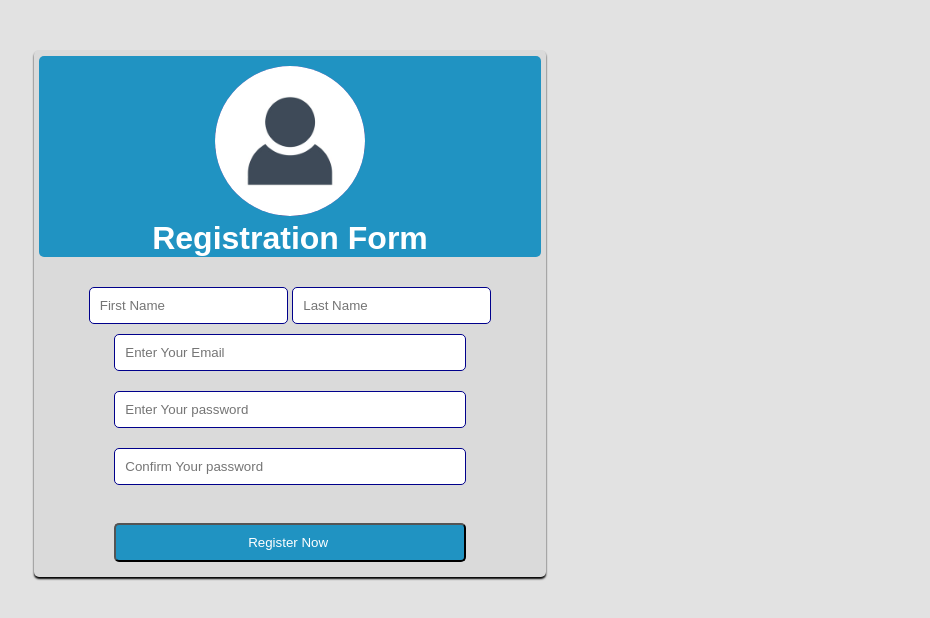
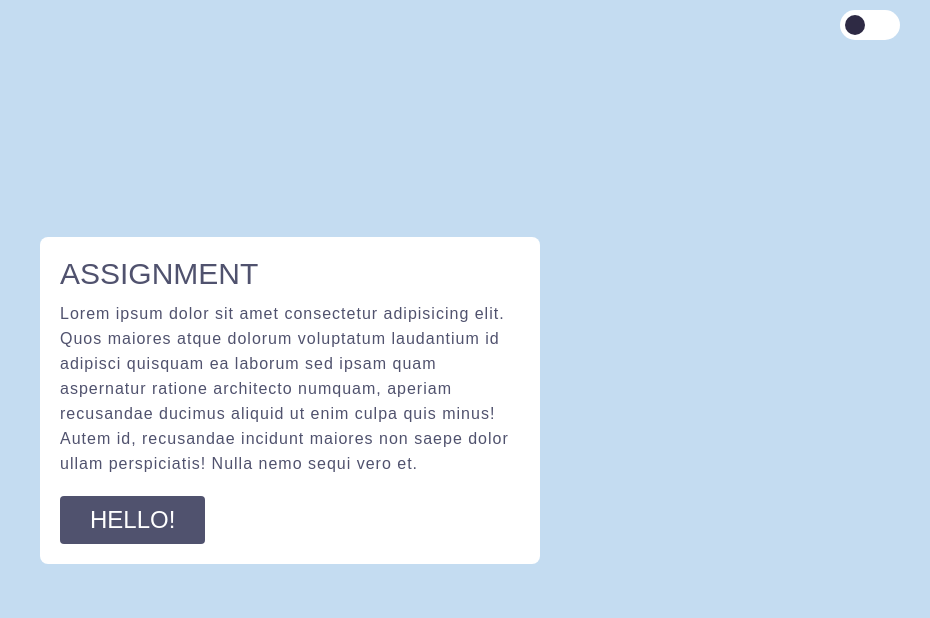
Before and after one commit to Clifftech123/Assigment_dark_ligth, a plain HTML site: page index.html in a window 1280 px wide. Shown: the whole page, without its empty margins (350-1280 px from the left). Drawn offline with Linux system fonts and the light colour scheme.

Commit message:
making changes

```diff
--- a/index.html
+++ b/index.html
@@ -4,44 +4,26 @@
     <meta charset="UTF-8">
     <meta http-equiv="X-UA-Compatible" content="IE=edge">
     <meta name="viewport" content="width=device-width, initial-scale=1.0">
-    <title>Forms</title>
-    <link rel="stylesheet" href="stlye.css">
+    <title>10957926</title>
+    <link rel="stylesheet" href="Stlye.css">
 </head>
-<body>
-    <!--Here is the start of the form -->
-    <center>
-        <div class="form">
-           <!-- image on the registration on the top of the form  -->
-             <div class="top">
-                <img src="cliff.jpg" alt=" Peron icon image"  id="image">
-
-                <h1>Registration  Form </h1>
-
-                <!-- The start of the white side of the form-->
-             </div>
-            <!--    First name nad last name of the page   -->
-
-            <input type="text" placeholder="First Name" id="Name">
-            <input type="text" placeholder="Last Name" id="Name">
-            <br>
-            <!-- Email put on the page   -->
-            <input type="email" name=" Email" id="Email"placeholder="Enter Your Email">
-             <br>
-
-             <!-- password input  the page    -->
-             <input type="password" name="password" id=" password" placeholder="Enter Your password">
-             <br>
-             <input type="password" name="password" id=" password" placeholder="Confirm Your password">
-             <br>
-             <br>
-             <!-- Rgister now button on the page   -->
-             <input type="button" value="Register Now ">
-
-
-
-
-        </div>
-    </center>
+<body data-theme="light">
+    <section>
+     <div class="container">
+      <h1>Assignment</h1>
+      <p>Lorem ipsum dolor sit amet consectetur adipisicing elit. Quos maiores atque dolorum voluptatum laudantium id
+       adipisci quisquam ea laborum sed ipsam quam aspernatur ratione architecto numquam, aperiam recusandae ducimus
+       aliquid ut enim culpa quis minus! Autem id, recusandae incidunt maiores non saepe dolor ullam perspiciatis!
+       Nulla nemo sequi vero et.</p>
+      <button>Hello!</button>
+     </div>
+    </section>
+    <div class="theme-switcher">
+     <input type="checkbox" id="switcher">
+     <label for=switcher>switch</label>
+    </div>
+   </body>
+    <script src="index.js"></script>
 
 </body>
 </html>
--- /dev/null
+++ b/index.js
@@ -0,0 +1,9 @@
+const input = document.querySelector(".theme-switcher input");
+input.addEventListener("change", (e) => {
+ // @ts-ignore
+ if (e.target.checked) {
+  document.body.setAttribute("data-theme", "dark");
+ } else {
+  document.body.setAttribute("data-theme", "light");
+ }
+})
--- a/stlye.css
+++ b/stlye.css
@@ -1,97 +1,102 @@
-	*{
-			margin: 0px;
-			padding: 0px;
-			font-family: Arial, Helvetica, sans-serif;
+* {
+    padding: 0;
+    margin: 0;
     box-sizing: border-box;
    }
-	/* form styling the start of everthing */
-	div.form{
-			background-color: rgb(218, 218, 218);
-			width: 40%;
-			padding: 5px;
-			margin: 5px;
-			border-radius: 5px;
-			box-shadow: 0px 2px 2px black;
-			margin-top: 50px;
+   body {
+    font-family: Arial, Helvetica, sans-serif;
+    color: var(--color-4);
    }
-		/*Here is the body of the  page  */
-		body{
-      background-color: rgb(226, 226, 226);
+   body[data-theme="light"] {
+    --color-1: rgb(196, 220, 241);
+    --color-2: white;
+    --color-3: white;
+    --color-4: rgb(80, 82, 110);
    }
-	/* form  hover of the form */
-	div.form:hover{
-			box-shadow: 0px 2px 5px black;
+   body[data-theme="dark"] {
+    --color-1: #1e1f26;
+    --color-2: #292c33;
+    --color-3: rgb(39, 40, 42);
+    --color-4: rgb(186, 186, 202);
    }
-
-	/* Drakblue color on the top */
-	.top{
-			background-color: #2093c2;
-			border-radius: 5px;
-			margin-top: 1px;
+   section {
+    background-color: var(--color-1);
+    min-height: 100vh;
+    width: 100%;
+    display: flex;
+    justify-content: center;
+    align-items: center;
    }
-
-
-	/* The h1 text on the  */
-	h1{
-		color: white;
-		margin-bottom: 10px;
+   .container {
+    width: 90%;
+    margin: 0 auto;
+    background-color: var(--color-2);
+    border-radius: 8px;
+    padding: 20px;
+    max-width: 500px;
    }
-
-
-	/* image on the top */
-	#image{
-			clip-path: circle(50% at 50% 50%);
-			width: 150px;
-			background-color: darkblue;
+   h1 {
+    font-size: 30px;
+    font-weight: 500;
+    text-transform: uppercase;
+   }
+   p {
     margin-top: 10px;
-			box-shadow: 0px 2px 2px black;
+    font-size: 16px;
+    font-weight: 500;
+    letter-spacing: 1px;
+    line-height: 25px;
    }
-	/* The input text  first name and second name  */
-
-	input[type="text"],select{
-			padding: 10px;
+   button {
+    background-color: var(--color-4);
+    padding: 10px 30px;
+    border: none;
+    font-size: 24px;
+    text-transform: uppercase;
+    color: var(--color-3);
+    border-radius: 4px;
     margin-top: 20px;
-			padding: 10px;
-			border: 1px solid darkblue;
-			border-radius: 5px;
+    cursor: pointer;
    }
-
-	/* The input text media queries */
-
-	/* The input text  Email  */
-	input[type="Email"],select{
-		padding: 10px;
-		margin: 10px;
-		width: 70%;
-		border: 1px solid darkblue;
-		border-radius: 5px;
-
-
-
+   .theme-switcher {
+    position: absolute;
+    right: 30px;
+    top: 10px;
    }
-
-	/* The input text  passsword  */
-	input[type="password"],select{
-	padding: 10px;
-	margin: 10px;
-	width: 70%;
-	border: 1px solid darkblue;
-	border-radius: 5px;
+   input {
+    width: 0;
+    height: 0;
+    display: none;
+    visibility: hidden;
    }
-
-	/* The input button register now   */
-	input[type="button"],select{
-		padding: 10px;
-		margin: 10px;
-		width: 70%;
-		background-color:#2093c2; ;
-		color: white;
-		border-radius: 5px;
-
+   label {
+    cursor: pointer;
+    display: block;
+    text-indent: -9999px;
+    height: 30px;
+    width: 60px;
+    border-radius: 50px;
+    background-color: rgb(255, 255, 255);
+    transition: 0.5s ease background-color;
    }
-	hr{
-		background-color: darkblue;
-		color: darkblue;
-		box-shadow: 0px 0px 1px black;
-		border: none;
+   label::after {
+    position: absolute;
+    content: "";
+    width: 20px;
+    height: 20px;
+    border-radius: 50px;
+    top: 50%;
+    left: 5px;
+    transform: translateY(-50%);
+    background-color: rgb(46, 42, 68);
+    transition: 0.5s ease;
    }
+   input:checked + label::after {
+    /* left: calc(100% - 2.5px); */
+    left: calc(100% - 25px);
+    background-color: aliceblue;
+   }
+   input:checked + label {
+    background-color: rgb(25, 26, 37);
+    border: 2px solid whitesmoke;
+   }
```
Also changed, not shown: cliff.jpg (deleted). Lines whose indentation alone changed are shown as unchanged.
